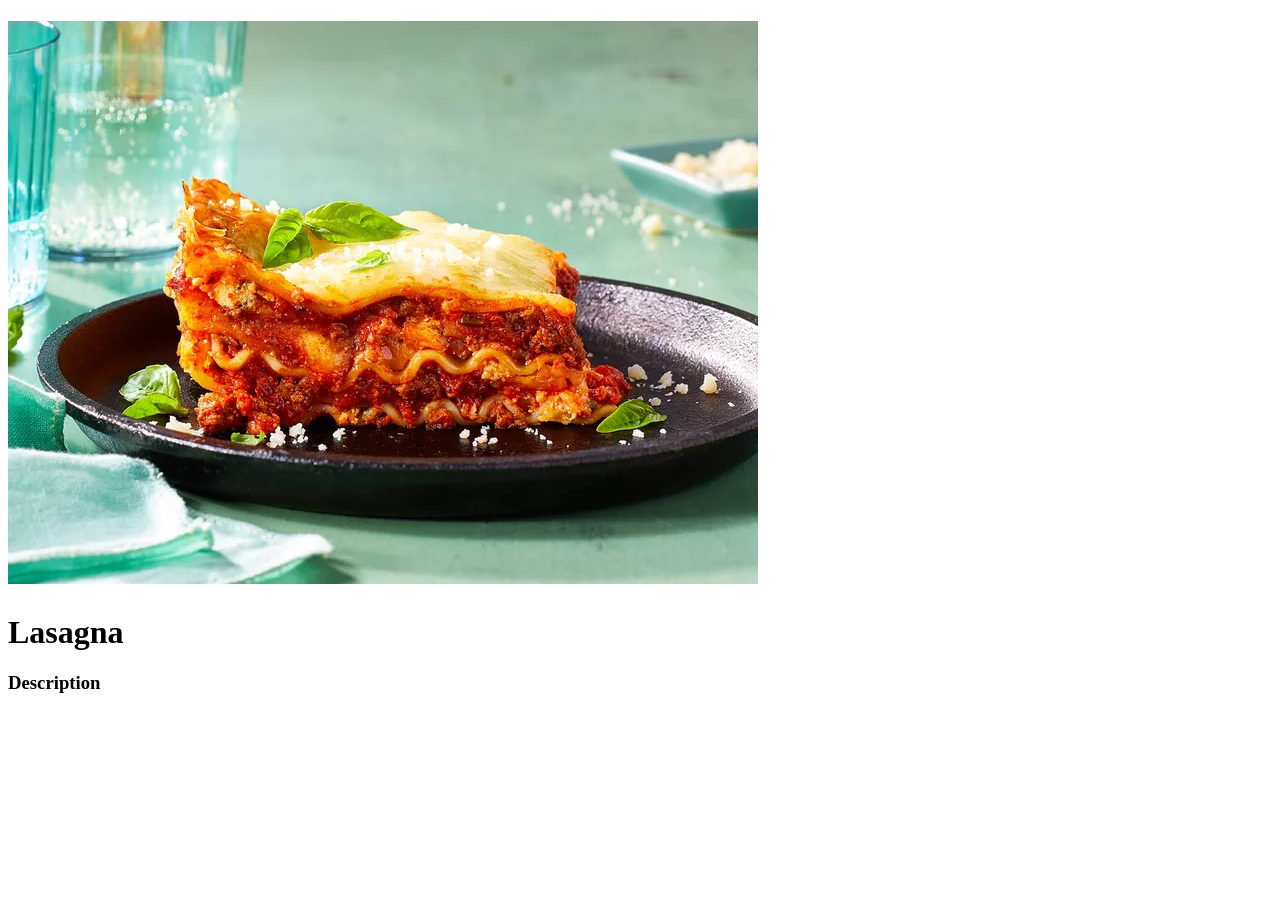
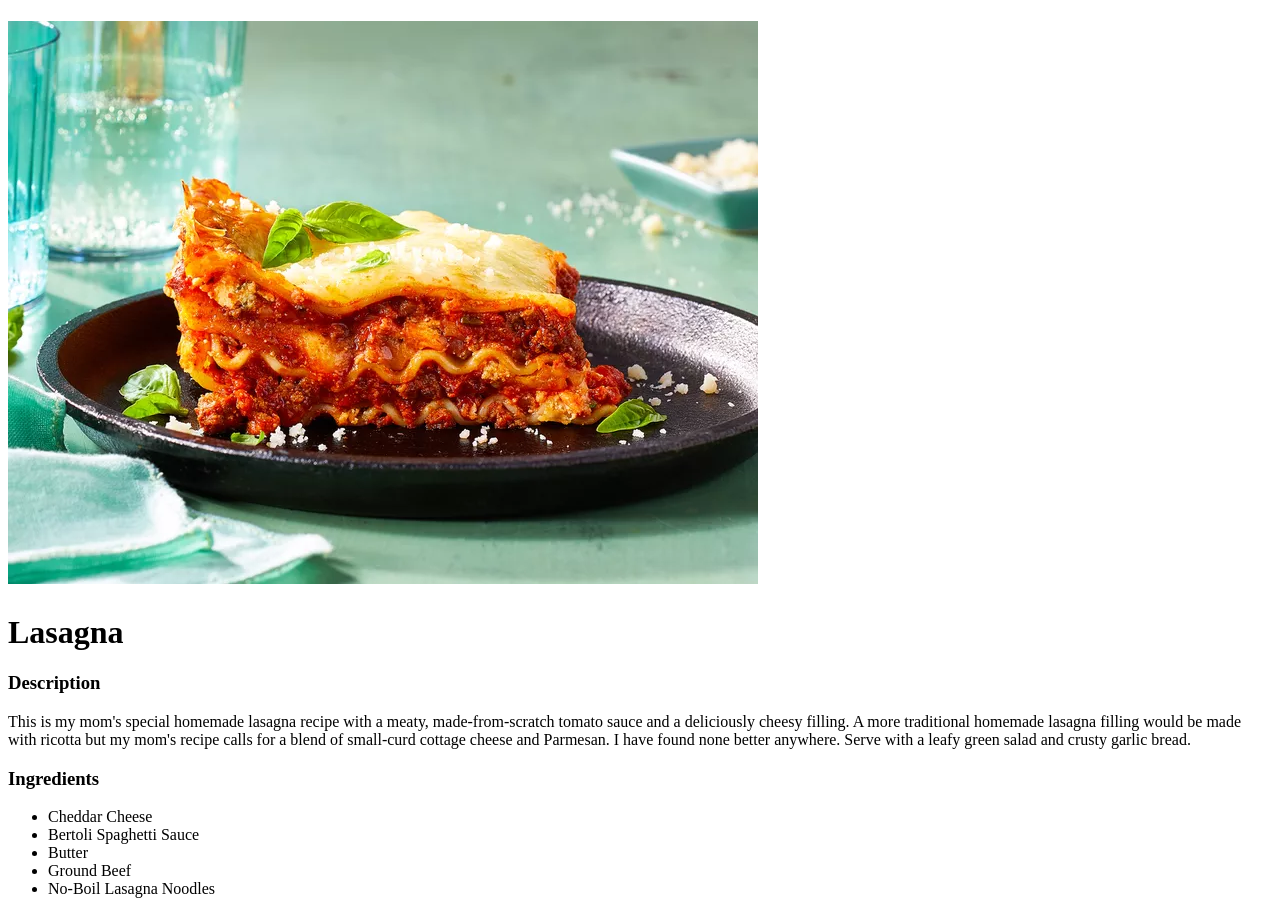
Before and after one commit to Sunjimo/odin-recipes, a plain HTML site: page recipes/lasagna.html in a window 1280 px wide. Before the commit the page ends 800 px from the top, so only its background shows below. Drawn offline with Linux system fonts and the light colour scheme.

Commit message:
Added desription and list of ingredients to lasagna recipe

```diff
--- a/recipes/lasagna.html
+++ b/recipes/lasagna.html
@@ -5,6 +5,16 @@
   </head>
   <body>
     <h1>Lasagna</h1>
-    <h3>Description</h3>
-  </body>
+      <h3>Description</h3>
+        <p>This is my mom's special homemade lasagna recipe with a meaty, made-from-scratch tomato sauce and a deliciously cheesy filling. A more traditional homemade lasagna filling would be made with ricotta but my mom's recipe calls for a blend of small-curd cottage cheese and Parmesan. I have found none better anywhere. Serve with a leafy green salad and crusty garlic bread.</p>
+          <h3>Ingredients</h3>
+            <ul>
+              <li>Cheddar Cheese</li>
+              <li>Bertoli Spaghetti Sauce</li>
+              <li>Butter</li>
+              <li>Ground Beef</li>
+              <li>No-Boil Lasagna Noodles</li>
+            </ul>
+
+          </body>
 </html>
```
